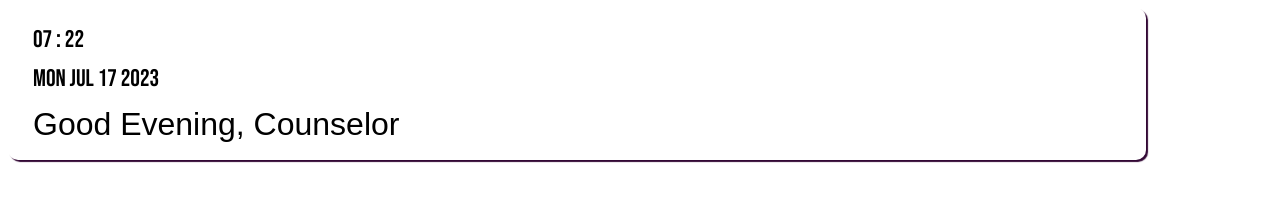
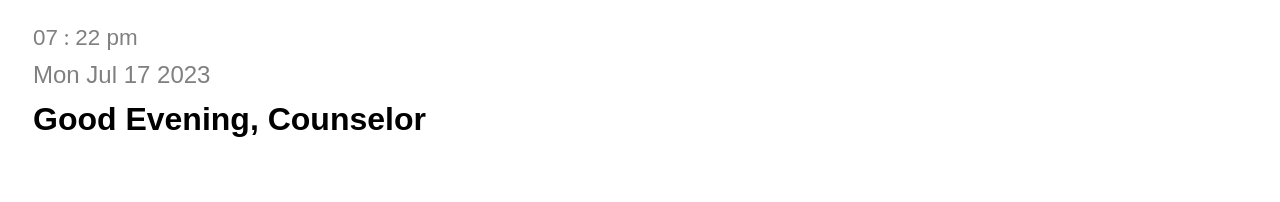
Before and after one commit to VehementFiber20/Greetingnotionwidget2, a plain HTML site: page index.html in a window 1280 px wide. Drawn offline with Linux system fonts and the light colour scheme.

Commit message:
Update index.html

```diff
--- a/index.html
+++ b/index.html
@@ -43,42 +43,40 @@ h1 {
     width: 85vw;
     color: #000;
     display: inline-block;
-    box-shadow: 2px 2px 1px 0px #330835;
-}
-
-.card:hover {
     margin-top: 2px;
     box-shadow: none;
 }
 
 .clock {
     display: inline;
-    font-family: 'Bebas Neue', cursive;
-    font-size: 1.5em;
+    font-size: 1.4em;
 
 }
 
 .time {
     display: inline;
     min-width: 24px;
+    font-family: 'arial', cursive;
+    color: grey;
 }
 
 .colon {
-    font-size: 1.1em;
     display: inline-block;
+    color: grey;
 }
 
 .date {
     display: inline;
-    min-width: 162px;
-    font-family: 'Bebas Neue', cursive;
+    font-family: 'arial', cursive;
     font-size: 1.5em;
     padding-right: 30px;
+    color: grey;
 }
 .greet{
 
     display:inline;
-    font-family: 'arial', cursive;
+    font-family: 'Arial', cursive;
+    font-weight: bold;
     font-size: 2rem;
      padding-right: 30px;
 }
@@ -108,8 +106,8 @@ h1 {
 
 <script>
     function date() {
-var today = new Date();
-document.getElementById('date').innerHTML = today.toDateString();
+    var today = new Date();
+    document.getElementById('date').innerHTML =       today.toDateString();
 }
 
 
@@ -119,10 +117,10 @@ var hour = zeros(twelveHour(today.getHours()));
 var minutes = zeros(today.getMinutes());
 var seconds = zeros(today.getSeconds());
 if(today.getHours() >=12){
-    seconds+=" pm"
+    minutes+=" pm"
 }
 else{
-    seconds+=" am"
+    minutes+=" am"
 }
 hrs = today.getHours();
 if (hrs < 12)
```
